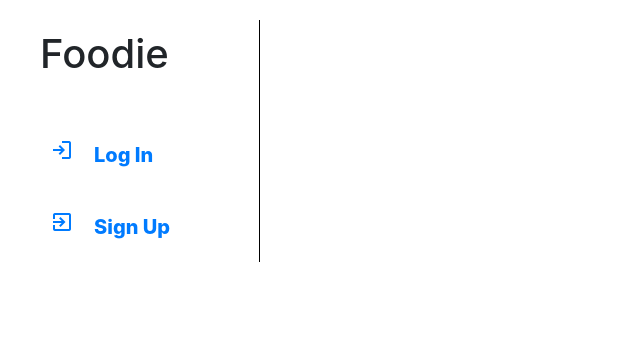
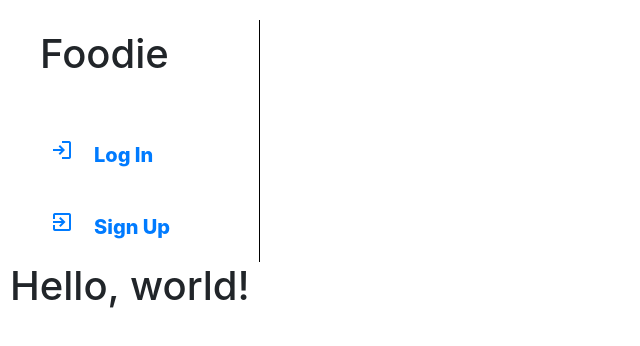
Before and after one commit to jmeirink/foodie-front-end, a React (Create React App) app: page /postdetails in a window 1280 px wide. Shown: the top 346 px of the page, without its empty margins (0-640 px from the left). Built offline with nearby package versions, Linux system fonts and the light colour scheme; no server answers.

Commit message:
make changes to app.jsx and PostDetails.jsx

```diff
--- a/src/App.jsx
+++ b/src/App.jsx
@@ -79,8 +79,14 @@ const App = () => {
         />
         <Route path="/" element={<PostList user={user} posts={posts} handleDeletePost={handleDeletePost} />}
         />
+
+        {/* ---------------------------- */}
+
         <Route path="/postdetails" element={<PostDetails user={user} posts={posts} />}
         />
+
+        {/* ---------------------------- */}
+
         <Route
           path="/signup"
           element={<Signup handleSignupOrLogin={handleSignupOrLogin} />}
--- a/src/pages/PostDetails/PostDetails.jsx
+++ b/src/pages/PostDetails/PostDetails.jsx
@@ -3,6 +3,7 @@
 const PostDetails = (props) => {
   return (
       <>
+        <h1>Hello, world!</h1>
         {/* Display post title */}
         {/* Display post author */}
         {/* Display post details */}
```
